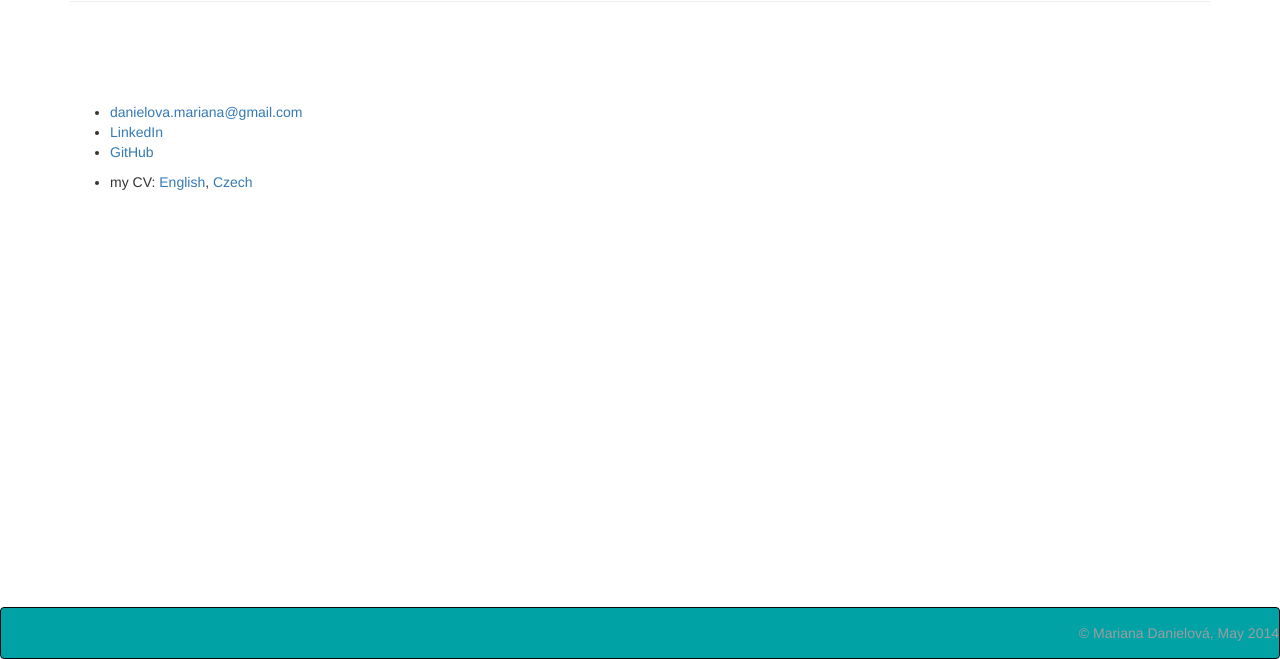
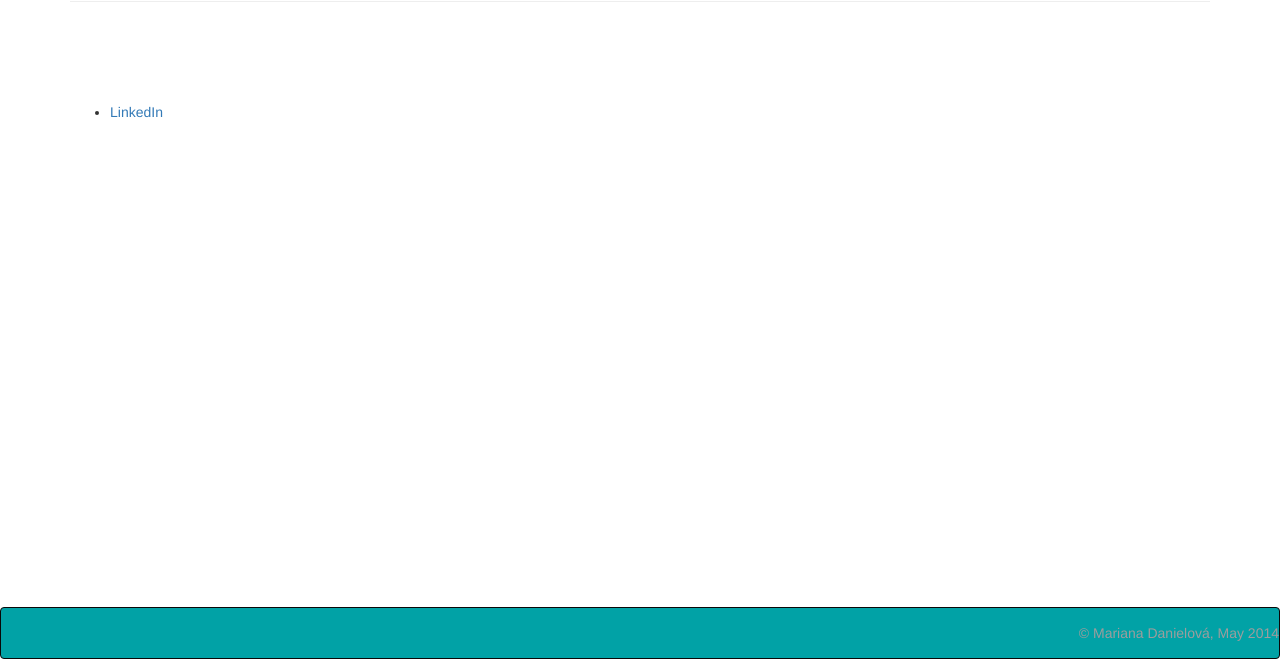
Before and after one commit to MariDani/maridani.github.io, a plain HTML site: page about.html in a window 1280 px wide. Shown: the part 290-949 px from the top of the page. Drawn offline with nearby package versions, Linux system fonts and the light colour scheme.

Commit message:
reduce contact info

```diff
--- a/about.html
+++ b/about.html
@@ -51,12 +51,8 @@
 		<div class="row">
 			<div class="col-sm-12 col-md-12">
 				<ul>
-					<li><a href="mailto:danielova.mariana@gmail.com">danielova.mariana@gmail.com</a></li>
 					<li><a href="http://cz.linkedin.com/in/marianadanielova">LinkedIn</a></li>
-					<li><a href="https://github.com/MariDani">GitHub</a></li>
-				</ul>
-				<ul>
-					<li>my CV: <a href="files/CV_MarianaDanielova.pdf">English</a>, <a href="files/Zivotopis_MarianaDanielova.pdf">Czech</a></li>
+					<!-- <li><a href="https://github.com/MariDani">GitHub</a></li> -->
 				</ul>
 			</div>
 		</div>
```
